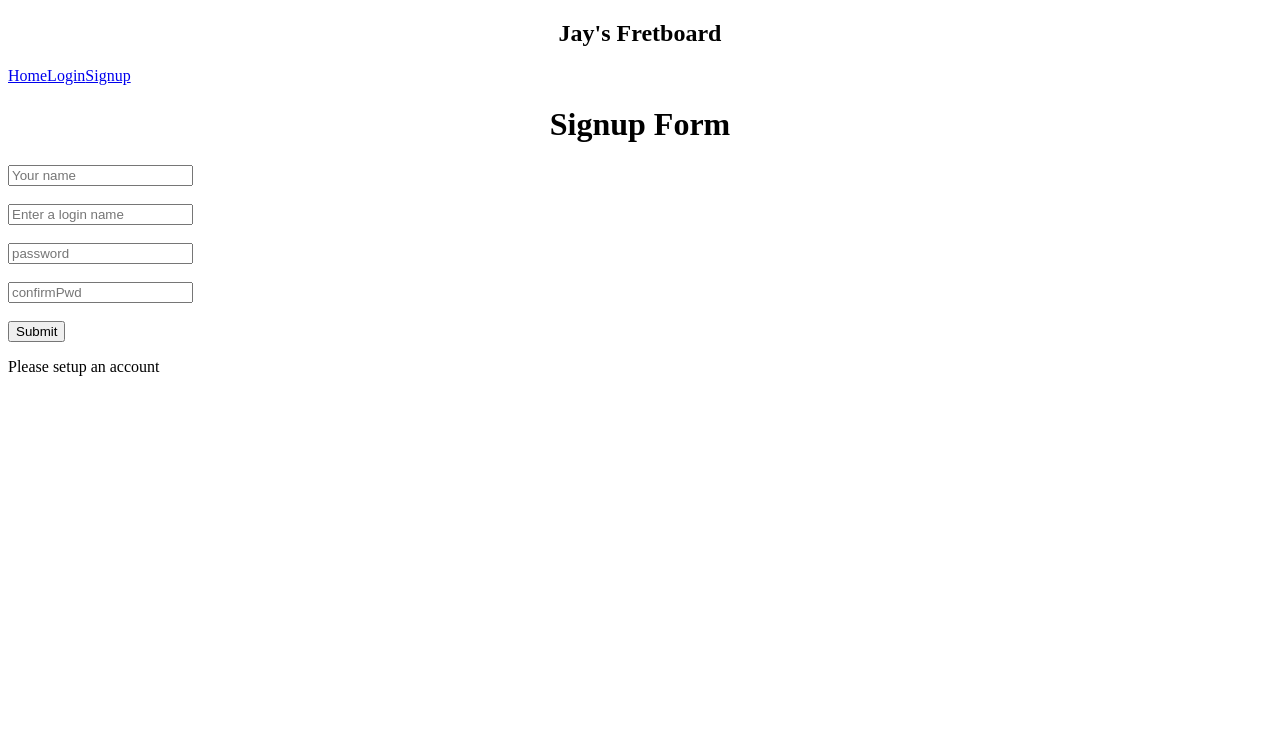
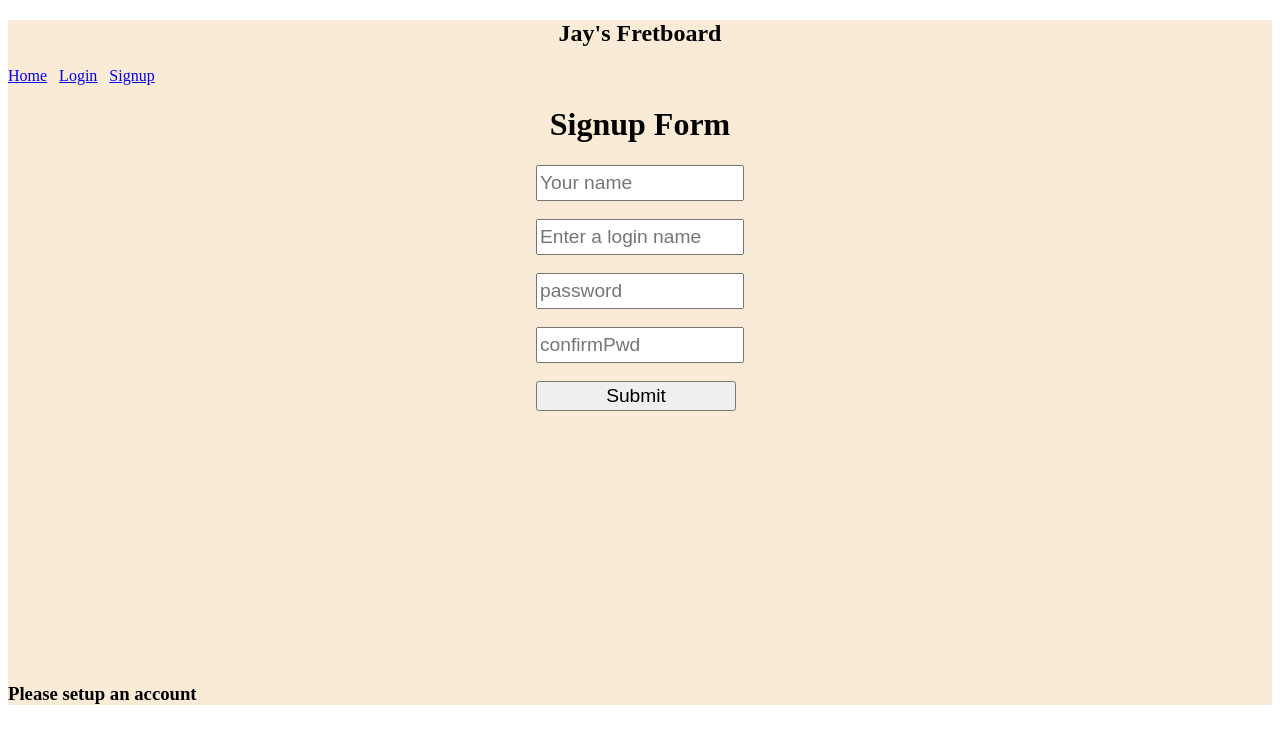
Before and after one commit to jaybabel/fretboard-frontend, a React (Create React App) app: page /signup in a window 1280 px wide. Shown: the top 744 px of the page. Built offline with nearby package versions, Linux system fonts and the light colour scheme; what mic-recorder-to-mp3 would draw is missing.

Commit message:
styling login and signup pages

```diff
--- a/package.json
+++ b/package.json
@@ -10,8 +10,8 @@
     "mic-recorder-to-mp3": "^2.2.2",
     "react": "^17.0.2",
     "react-dom": "^17.0.2",
-    "react-router": "^6.0.2",
-    "react-router-dom": "^6.0.2",
+    "react-router": "^5.2.1",
+    "react-router-dom": "^5.3.0",
     "react-scripts": "4.0.3",
     "web-vitals": "^1.1.2"
   },
--- a/src/App.css
+++ b/src/App.css
@@ -1,16 +1,5 @@
 .App {
   background-color: antiquewhite;
-}
-
-.headerDiv h1 {
-  display: flex;
-  justify-content: center;
-  align-items: center;
-}
-
-.headerDiv h3 {
-  color: blue;
-  padding-left: 10px;
 }
 
 h1 {
@@ -148,3 +137,31 @@ h1 {
 li {
   list-style-type: none;
 }
+
+.divLogin {
+  display: flex;
+  justify-content: center;
+  height: 500px;
+}
+
+.divLogin input {
+  height: 30px;
+  width: 200px;
+  font-size: larger;
+}
+
+.divSignup {
+  display: flex;
+  justify-content: center;
+  height: 500px;
+}
+
+.divSignup input {
+  height: 30px;
+  width: 200px;
+  font-size: larger;
+}
+
+.divSignup h3 {
+  text-align: center;
+}
--- a/src/App.js
+++ b/src/App.js
@@ -1,25 +1,85 @@
-import './App.css';
-import { BrowserRouter as Router, Routes, Route, Link } from "react-router-dom";
-import ChordsSelection from './components/ChordsSelection';
-import Login from './components/Login'
-import Signup from './components/Signup'
+import "./App.css";
+import React, { Component } from "react";
+import { Route, Link } from "react-router-dom";
+import ChordsSelection from "./components/ChordsSelection";
+import Login from "./components/Login";
+import Signup from "./components/Signup";
+import axios from "axios";
 
+// add code to switch between local and Heroku
+let BASE_URL = "";
+if (!process.env.NODE_ENV || process.env.NODE_ENV === "development") {
+  BASE_URL = "http://localhost:3005";
+} else {
+  BASE_URL = "https://jays-fretboard.herokuapp.com";
+}
 
-export default function App() {
-  return (
-  <Router>
-    <nav>
-      <h1>Jay's Fretboard</h1>
-      <Link to="/">Home</Link>
-      <Link to="/login">Login</Link>
-      <Link to="/signup">Signup</Link>
-    </nav>
+class App extends Component {
+  constructor() {
+    super();
 
-    <Routes>
-      <Route path="/" element={<ChordsSelection />} />
-      <Route path="/login" element={<Login />} />
-      <Route path="/signup" element={<Signup />} />
-    </Routes>
-  </Router>
-  );
+    this.state = {
+      username: "",
+      password: "",
+    };
   }
+
+  handleChange = (e) => {
+    this.setState({ ...this.state, [e.target.name]: e.target.value });
+    console.log(this.state.username, this.state.password);
+  };
+
+  handleLogin = (e) => {
+    e.preventDefault();
+
+    const data = {
+      username: this.state.username,
+      password: this.state.password,
+    };
+
+    axios
+      .post(`${BASE_URL}/user/login`, data)
+
+      .then(() => {
+        this.setState({ username: "" });
+        this.setState({ password: "" });
+      })
+
+      .catch((error) => {
+        console.log(error);
+      });
+  };
+
+  render() {
+    return (
+      <div className="App">
+        <nav className="navHeader">
+          <h1>Jay's Fretboard</h1>
+          <Link to="/">Home</Link>&nbsp;&nbsp;&nbsp;
+          <Link to="/login">Login</Link>&nbsp;&nbsp;&nbsp;
+          <Link to="/signup">Signup </Link>
+        </nav>
+        <Route
+          exact path="/"
+          render={(routerProps) => <ChordsSelection {...routerProps} />}
+        />
+        <Route
+          path="/login"
+          render={(routerProps) => (
+            <Login
+              {...routerProps}
+              handleChange={this.handleChange}
+              handleLogin={this.handleLogin}
+            />
+          )}
+        />
+        <Route
+          path="/signup"
+          render={(routerProps) => <Signup {...routerProps} />}
+        />
+      </div>
+    );
+  }
+}
+
+export default App;
--- a/src/components/Login.js
+++ b/src/components/Login.js
@@ -1,13 +1,30 @@
 import React from "react";
 
 function Login(props) {
-    return(
-        <form onSubmit={props.handleLogin}>
-            <input onChange={props.handleChange} type="text" name="username" placeholder="username" />
-            <input onChange={props.handleChange} type="password" name="password" placeholder="password" />
-            <input type="submit" value="Login" />
-        </form>
-    )
+  return (
+      <div>
+        <h1>User Login Page</h1>
+    <div className="divLogin">
+      <form onSubmit={props.handleLogin}>
+          <h3>Username</h3>
+        <input
+          onChange={props.handleChange}
+          type="text"
+          name="username"
+          placeholder="username"
+        /><br></br><br></br>
+        <h3>Password</h3>
+        <input
+          onChange={props.handleChange}
+          type="password"
+          name="password"
+          placeholder="password"
+        /><br></br><br></br><br></br>
+        <input type="submit" value="Login" />
+      </form>
+    </div>
+    </div>
+  );
 }
 
-export default Login
+export default Login;
--- a/src/components/Signup.js
+++ b/src/components/Signup.js
@@ -1,22 +1,50 @@
-import React from 'react';
+import React from "react";
 
 function Signup(props) {
-    console.log(props)
-    return (
-        <div>
-            <form onSubmit={props.handleSignup}>
-            <h1>Signup Form</h1>
-            <input type="text" name="name" placeholder="Your name" onChange={props.handleChange}/><br></br><br></br>
-            <input type="text" name="username" placeholder="Enter a login name" onChange={props.handleChange}/><br></br><br></br>
-            <input type="text" name="password" placeholder="password" onChange={props.handleChange}/><br></br><br></br>
-            <input type="text" name="confirmPwd" placeholder="confirmPwd" onChange={props.handleChange}/><br></br><br></br>
-            <input type="submit" value="Submit" />
+  console.log(props);
+  return (
+    <div>
+      <h1>Signup Form</h1>
+      <div className="divSignup">
+        <form onSubmit={props.handleSignup}>
+          <input
+            type="text"
+            name="name"
+            placeholder="Your name"
+            onChange={props.handleChange}
+          />
+          <br></br>
+          <br></br>
+          <input
+            type="text"
+            name="username"
+            placeholder="Enter a login name"
+            onChange={props.handleChange}
+          />
+          <br></br>
+          <br></br>
+          <input
+            type="text"
+            name="password"
+            placeholder="password"
+            onChange={props.handleChange}
+          />
+          <br></br>
+          <br></br>
+          <input
+            type="text"
+            name="confirmPwd"
+            placeholder="confirmPwd"
+            onChange={props.handleChange}
+          />
+          <br></br>
+          <br></br>
+          <input type="submit" value="Submit" />
         </form>
-        <p>
-            {(props.validated) ? 'success' : 'Please setup an account'}
-        </p>
-        </div>
-    )
+      </div>
+      <h3>{props.validated ? "success" : "Please setup an account"}</h3>
+    </div>
+  );
 }
 
 export default Signup;
--- a/src/index.js
+++ b/src/index.js
@@ -2,11 +2,14 @@ import React from 'react';
 import ReactDOM from 'react-dom';
 import './index.css';
 import App from './App';
+import { BrowserRouter as Router } from 'react-router-dom';
 import reportWebVitals from './reportWebVitals';
 
 ReactDOM.render(
   <React.StrictMode>
-    <App />
+    <Router>
+      <App />
+    </Router>
   </React.StrictMode>,
   document.getElementById('root')
 );
```
Also changed, not shown: src/components/Header.js (added, +17 -0 lines), 1 other file (tests, documents, lock files or other folders).
